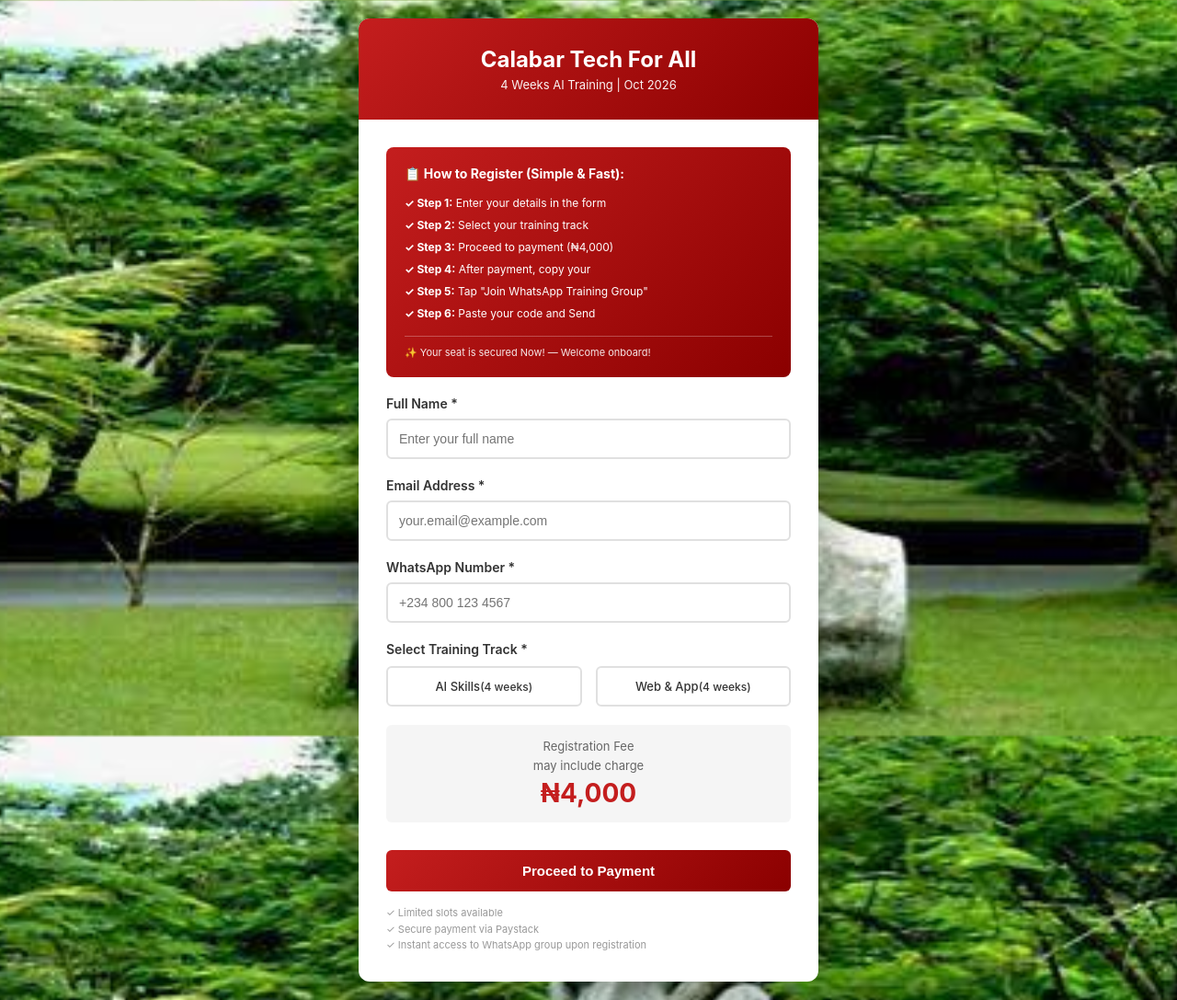
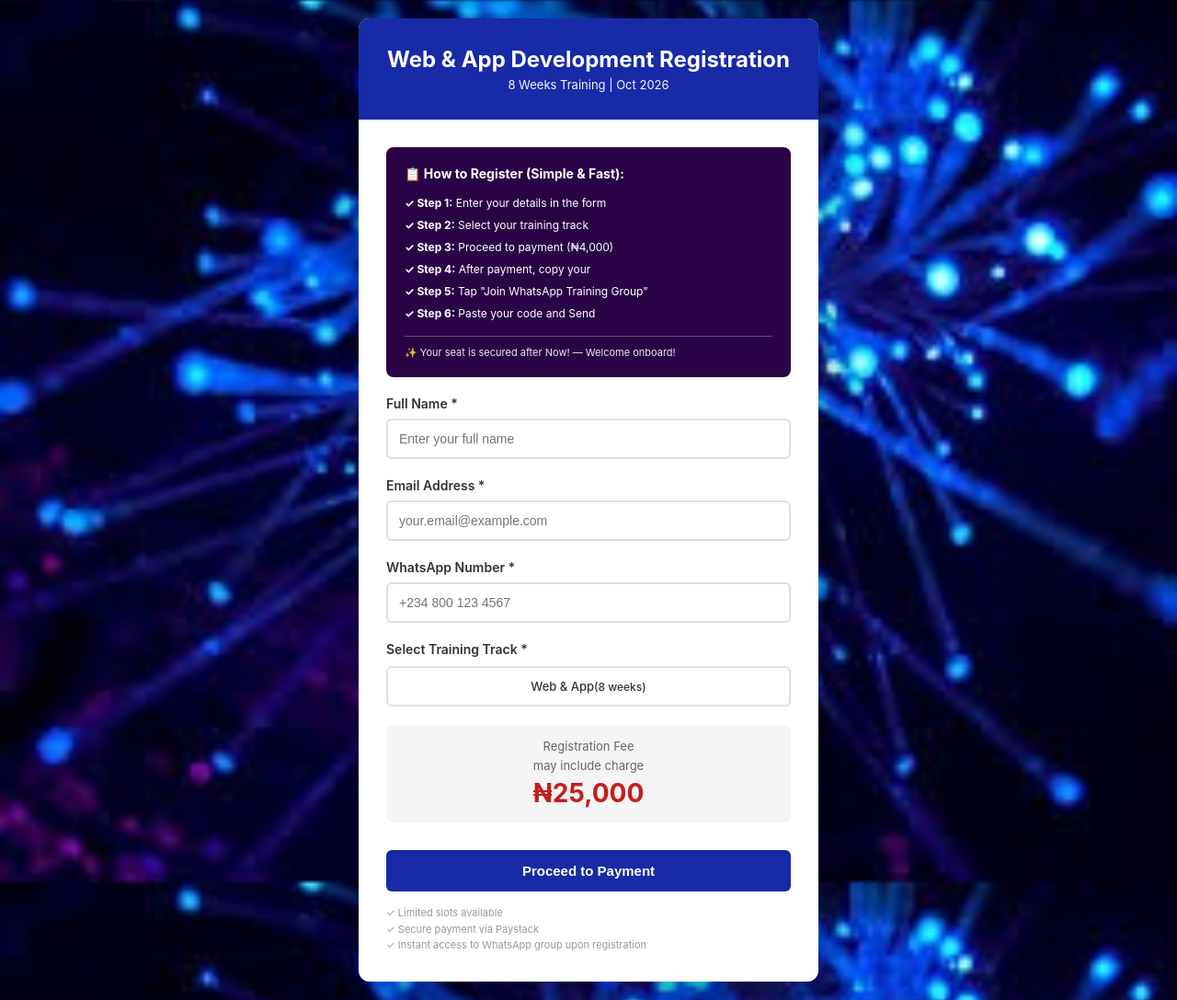
Before and after one commit to Kennethcpp/calabartech, a plain HTML site: page index.html in a window 1280 px wide. Shown: the whole page at 92% size. Drawn offline with nearby package versions, Linux system fonts and the light colour scheme.

Commit message:
Update files for tech4all

```diff
--- a/index.html
+++ b/index.html
@@ -3,7 +3,7 @@
 <head>
     <meta charset="UTF-8">
     <meta name="viewport" content="width=device-width, initial-scale=1.0">
-    <title>Calabar Tech For All - Registration</title>
+    <title>Tech For All - Registration</title>
     <script src="https://cdnjs.cloudflare.com/ajax/libs/axios/1.6.0/axios.min.js"></script>
     <script src="https://js.paystack.co/v1/inline.js"></script>
     <style>
@@ -15,7 +15,7 @@
 
         body {
             font-family: 'Poppins', -apple-system, BlinkMacSystemFont, 'Segoe UI', Roboto, sans-serif;
-            background: url('image/calimage.jpg') center/cover no-repeat fixed;
+            background: url('image/imageme.jpg') center/cover no-repeat fixed;
             min-height: 100vh;
             display: flex;
             justify-content: center;
@@ -33,7 +33,7 @@
         }
 
         .header {
-            background: linear-gradient(135deg, #c41e1e 0%, #8b0000 100%);
+            background: #172BA6;
             color: white;
             padding: 30px 20px;
             text-align: center;
@@ -79,7 +79,7 @@
 
         input:focus, select:focus {
             outline: none;
-            border-color: #c41e1e;
+            border-color: #172BA6;
             box-shadow: 0 0 0 3px rgba(196, 30, 30, 0.1);
         }
 
@@ -113,7 +113,7 @@
         }
 
         .course-option input[type="radio"]:checked + label {
-            border-color: #c41e1e;
+            border-color: #172BA6;
             background: rgba(196, 30, 30, 0.05);
             color: #c41e1e;
         }
@@ -151,7 +151,7 @@
         }
 
         .btn-register {
-            background: linear-gradient(135deg, #c41e1e 0%, #8b0000 100%);
+            background: #172BA6;
             color: white;
             margin-top: 10px;
         }
@@ -358,14 +358,14 @@
     <div class="container">
         <!-- Header -->
         <div class="header">
-            <h1>Calabar Tech For All</h1>
-            <p>4 Weeks AI Training | Oct 2026</p>
+            <h1>Web & App Development Registration</h1>
+            <p>8 Weeks Training | Oct 2026</p>
         </div>
 
         <!-- Content -->
         <div class="content">
             <!-- Steps Guide -->
-            <div style="background: linear-gradient(135deg, #c41e1e 0%, #8b0000 100%); color: white; padding: 20px; border-radius: 8px; margin-bottom: 20px;">
+            <div style="background: #2A0347; color: white; padding: 20px; border-radius: 8px; margin-bottom: 20px;">
                 <p style="font-weight: 700; font-size: 14px; margin-bottom: 12px;">📋 How to Register (Simple & Fast):</p>
                 <div style="font-size: 12px; line-height: 2;">
                     <div><strong>✓ Step 1:</strong> Enter your details in the form</div>
@@ -376,7 +376,7 @@
                     <div><strong>✓ Step 6:</strong> Paste your code and Send</div>
                 </div>
                 <p style="font-size: 11px; margin-top: 12px; opacity: 0.9; border-top: 1px solid rgba(255,255,255,0.3); padding-top: 10px;">
-                    ✨ Your seat is secured Now! — Welcome onboard!
+                    ✨ Your seat is secured after Now! — Welcome onboard!
                 </p>
             </div>
 
@@ -403,13 +403,13 @@
                 <div class="form-group">
                     <label>Select Training Track *</label>
                     <div class="course-selection">
-                        <div class="course-option">
+                        <!--<div class="course-option">
                             <input type="radio" id="track1" name="track" value="ai-skills" required>
                             <label for="track1">AI Skills<br><span style="font-size: 12px;">(4 weeks)</span></label>
-                        </div>
+                        </div>-->
                         <div class="course-option">
                             <input type="radio" id="track2" name="track" value="ai-web-dev" required>
-                            <label for="track2">Web & App<br><span style="font-size: 12px;">(4 weeks)</span></label>
+                            <label for="track2">Web & App<br><span style="font-size: 12px;">(8 weeks)</span></label>
                         </div>
                     </div>
                     <div class="error" id="trackError"></div>
@@ -417,7 +417,7 @@
 
                 <div class="price-info">
                     <p>Registration Fee</p><p> may include charge</p>
-                    <div class="price">₦4,000</div>
+                    <div class="price">₦25,000</div>
                 </div>
 
                 <button type="button" class="btn btn-register" id="payBtn" onclick="initializePayment()">
@@ -452,7 +452,7 @@
                     </div>
                     <div class="info-row">
                         <span class="info-label">Amount Paid:</span>
-                        <span class="info-value">₦7,000 ✓</span>
+                        <span class="info-value">₦25,000 ✓</span>
                     </div>
                 </div>
 
@@ -610,7 +610,7 @@
                 const handler = PaystackPop.setup({
                     key: PAYSTACK_PUBLIC_KEY,
                     email: email,
-                    amount: 400000,
+                    amount: 2500000,
                     ref: 'CTF-' + Math.floor((Math.random() * 1000000000) + 1),
                     onClose: function() {
                         console.log('⚠️  Payment modal closed');
```
Also changed, not shown: image/imageme.jpg (added).
